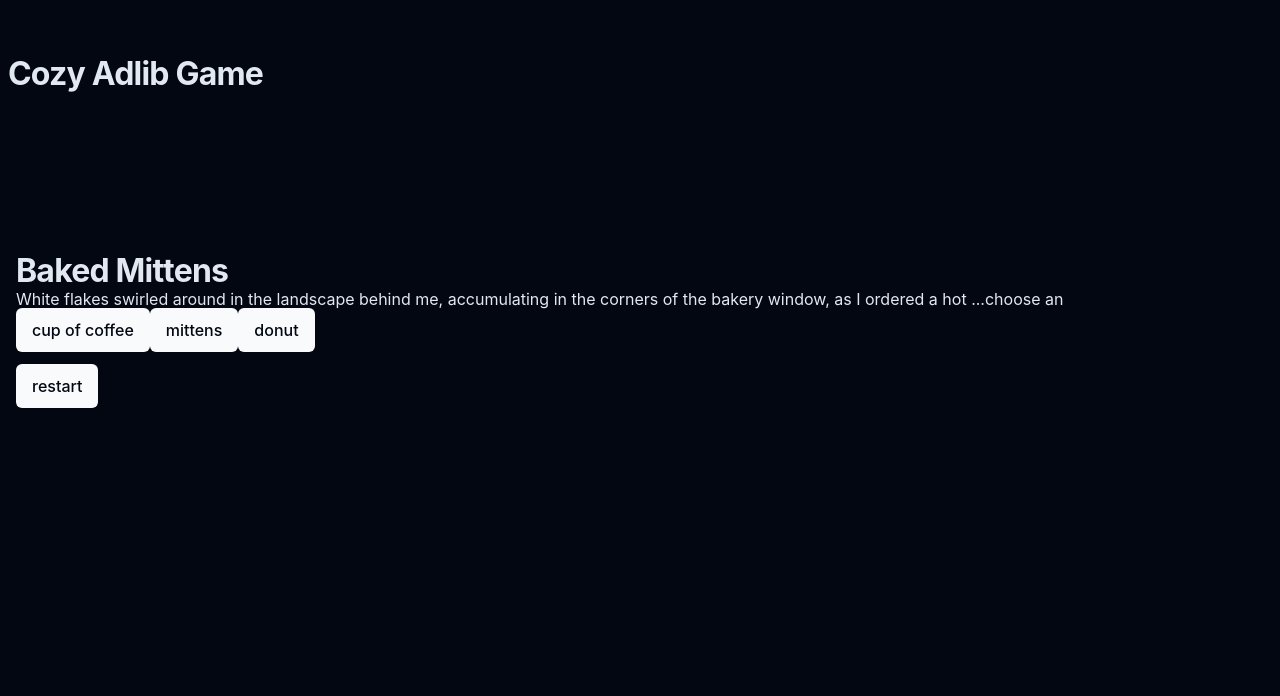
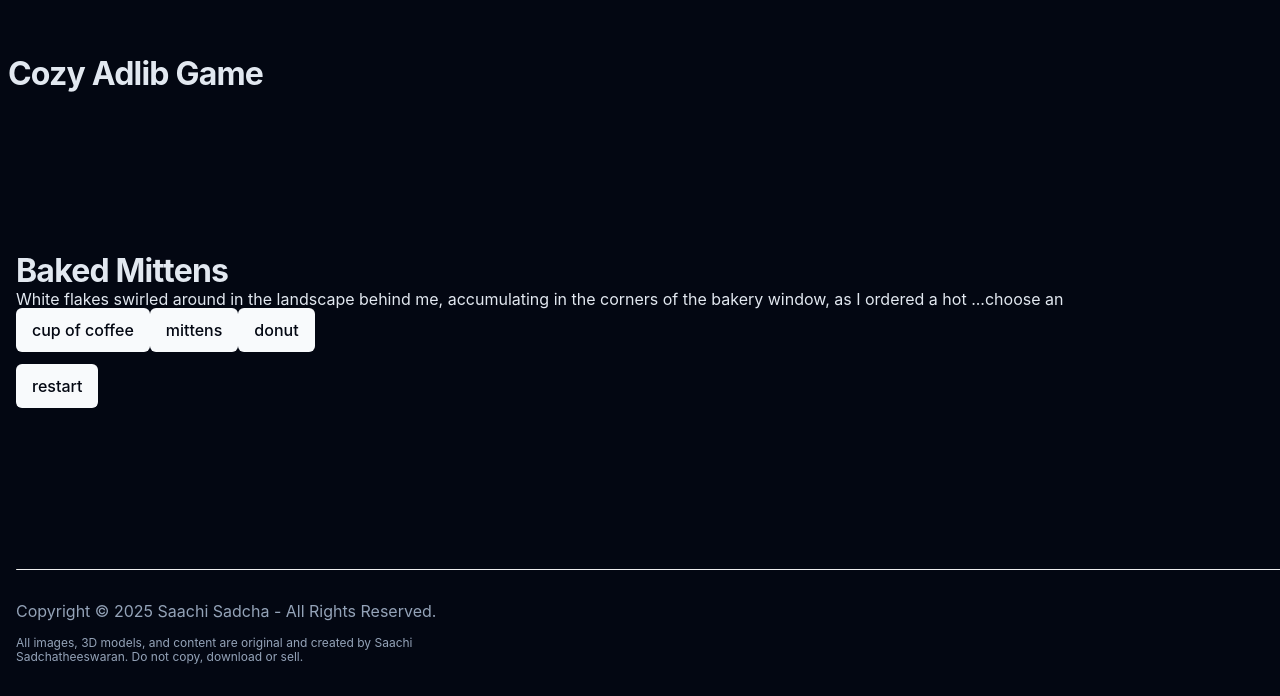
Before and after one commit to saachisdc/Cozy_Adlib_Game, a React (Vite) app: page / in a window 1280 px wide. Shown: the part 104-800 px from the top of the page. Built offline with nearby package versions, Linux system fonts and the light colour scheme.

Commit message:
Added a footer section with CSS to the story layout

```diff
--- a/src/components/StoryLayout.jsx
+++ b/src/components/StoryLayout.jsx
@@ -4,6 +4,7 @@ import Game from "./Game.jsx";
 
 import "/styles/modern-normalize.css";
 import "/styles/global.css";
+import "/styles/components/sectionfooter.css";
 import "/styles/utility.css";
 
 export default function StoryLayout() {
@@ -13,6 +14,19 @@ export default function StoryLayout() {
       <div className="section game">
         <Game />
       </div>
+
+      {/* section: footer */}
+
+      <section className="footer container section">
+        <hr className="footer__hr" />
+        <p className="description">
+          Copyright © 2025 Saachi Sadcha - All Rights Reserved.
+        </p>
+        <p className="footer__description">
+          All images, 3D models, and content are original and created by Saachi
+          Sadchatheeswaran. Do not copy, download or sell.
+        </p>
+      </section>
     </div>
   );
 }
--- /dev/null
+++ b/src/styles/components/sectionfooter.css
@@ -0,0 +1,20 @@
+.footer {
+  display: flex;
+  bottom: 1rem;
+  position: fixed;
+  flex-direction: column;
+
+  gap: 1rem;
+  margin-bottom: 1rem;
+}
+.footer__hr {
+  font-size: var(--size-xxs);
+  width: 100%;
+  border-top: 1px solid var(--clr-primary);
+  margin-bottom: 1rem;
+}
+
+.footer__description {
+  font-size: var(--size-xs);
+  max-width: 60ch;
+}
```
